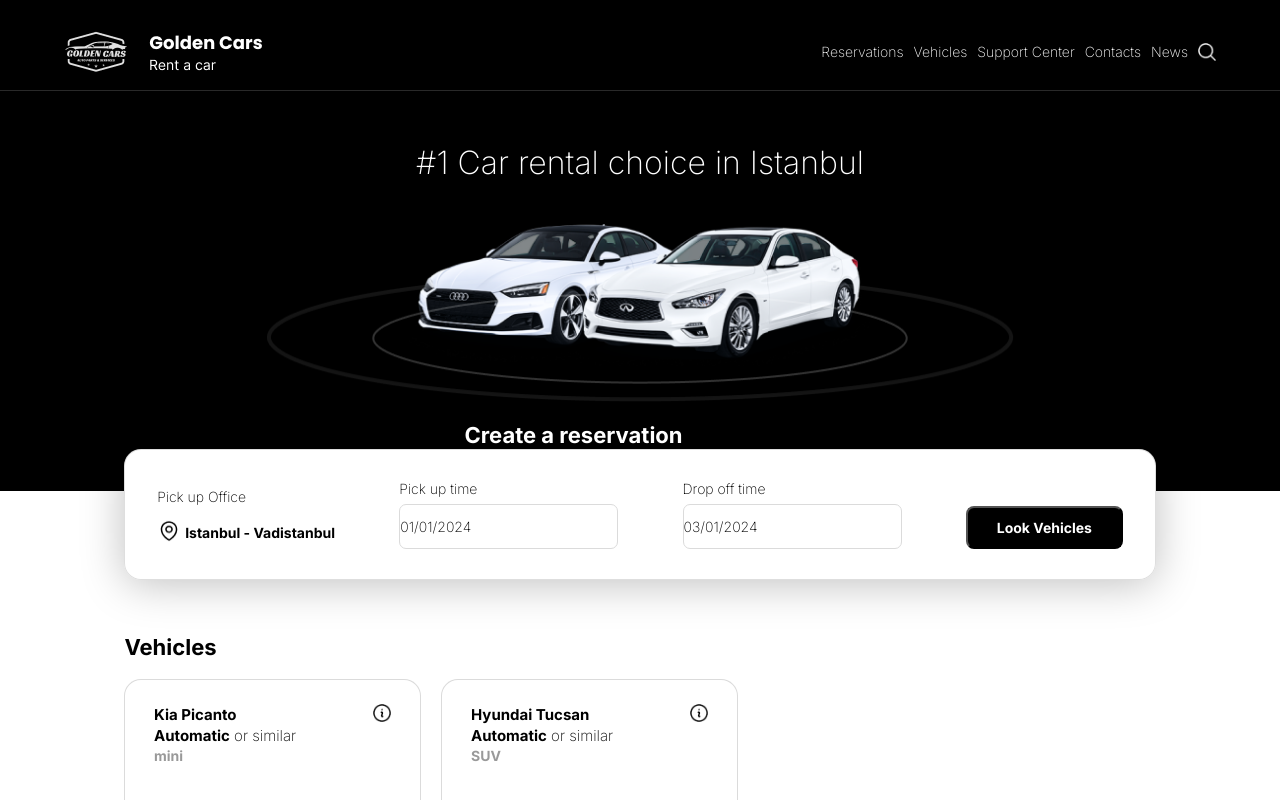
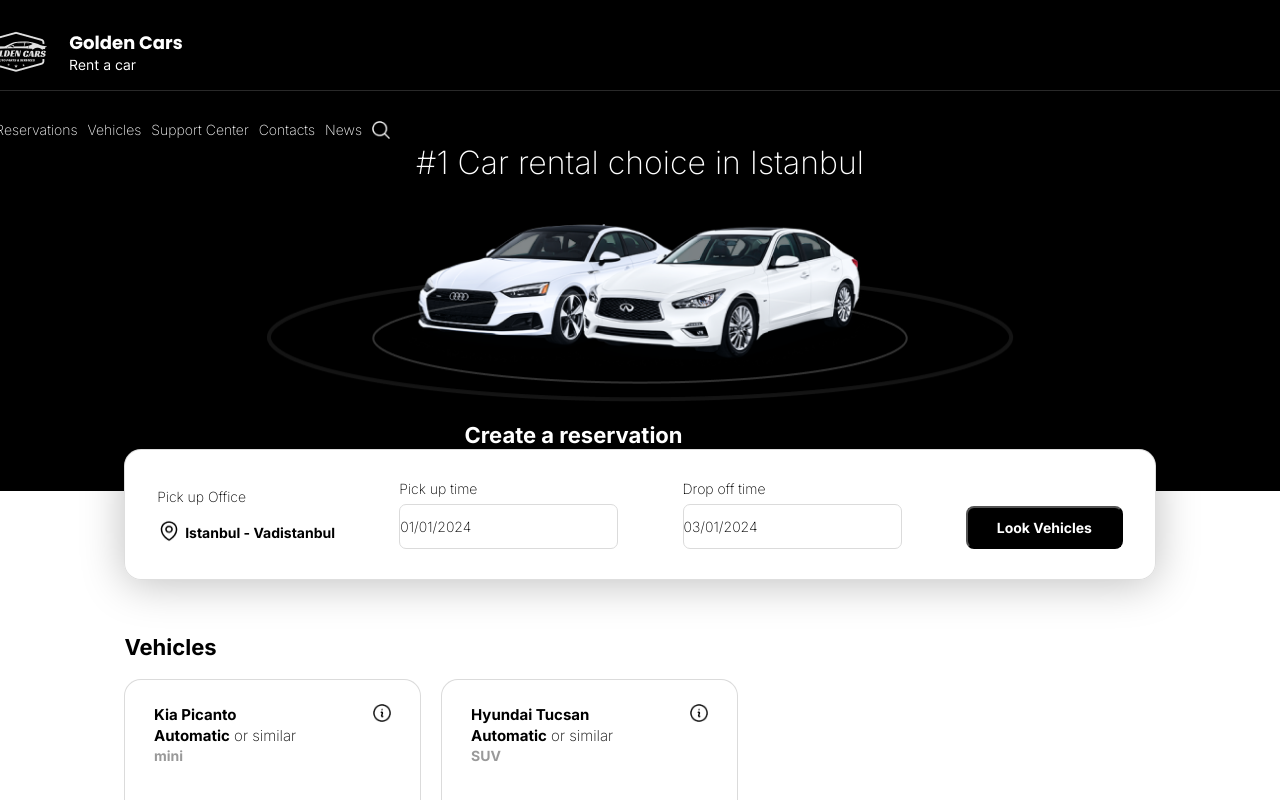
Before and after one commit to tekinnigar1/goldenCarsNew, a React (Create React App) app: page / in a window 1280 px wide. Shown: the top 800 px of the page. Built offline with nearby package versions, Linux system fonts and the light colour scheme.

Commit message:
Update Header.jsx

```diff
--- a/src/components/Header.jsx
+++ b/src/components/Header.jsx
@@ -20,7 +20,7 @@
   return (
     <>
       <header>
-        <div className="container">
+        <div className="container1">
           <img id="logo" src="Group2.png" alt="logo" />
           <div className="navbarLinks">
             <ul>
```
